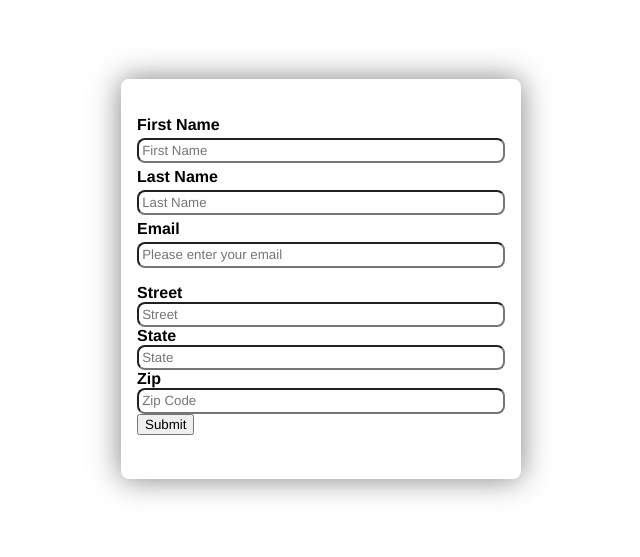
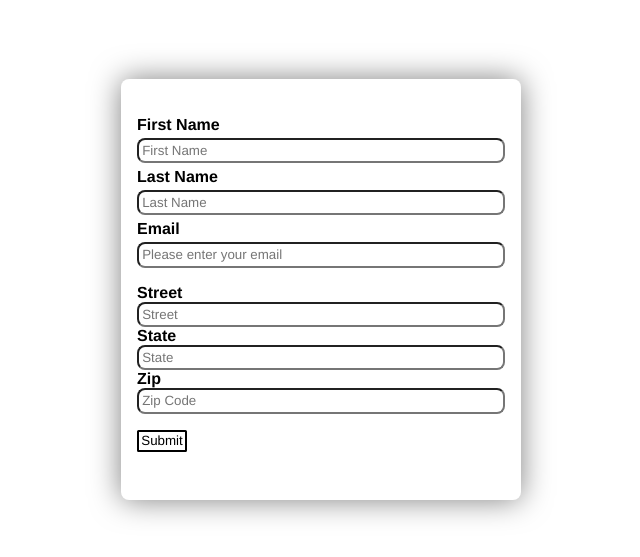
Before and after one commit to gerardojgarcia/sign-in-form, a plain HTML site: page index.html in a window 1280 px wide. Shown: the part 161-718 px from the top of the page, without its empty margins (319-959 px from the left). Drawn offline with Linux system fonts and the light colour scheme.

Commit message:
updated button styling

```diff
--- a/main.js
+++ b/main.js
@@ -18,19 +18,11 @@ function displayUser(){
   const showUser = document.querySelector('.display__user')
 
   for(let i = 0; i < entry.length; i++){
+    console.log(showUser)
 
-
-
-console.log(showUser)
-
-
-showUser.innerHTML += `<p>${entry[i].firstname}</p>
-<p>${entry[i].lastname}</p>
-<p>${entry[i].email}</p>
-<p>${entry[i].street}</p>`
-
-
-
+    showUser.innerHTML += `<p>${entry[i].firstname}</p><p>${entry[i].lastname}</p>
+    <p>${entry[i].email}</p>
+    <p>${entry[i].street}</p>`
 
   }
 }
--- a/style.css
+++ b/style.css
@@ -57,6 +57,18 @@ input {
 }
 
 .display__user {
+  padding: 1rem;
   width: 5rem;
   overflow-y: auto;
+  overflow-x: hidden;
 }
+
+#form__button {
+  background-color: white;
+  width: 50px;
+  padding: .1rem;
+  border: 2px solid black;
+  border-radius: .1rem;
+  margin-top: 1rem;
+  justify-self: end;
+}
```
